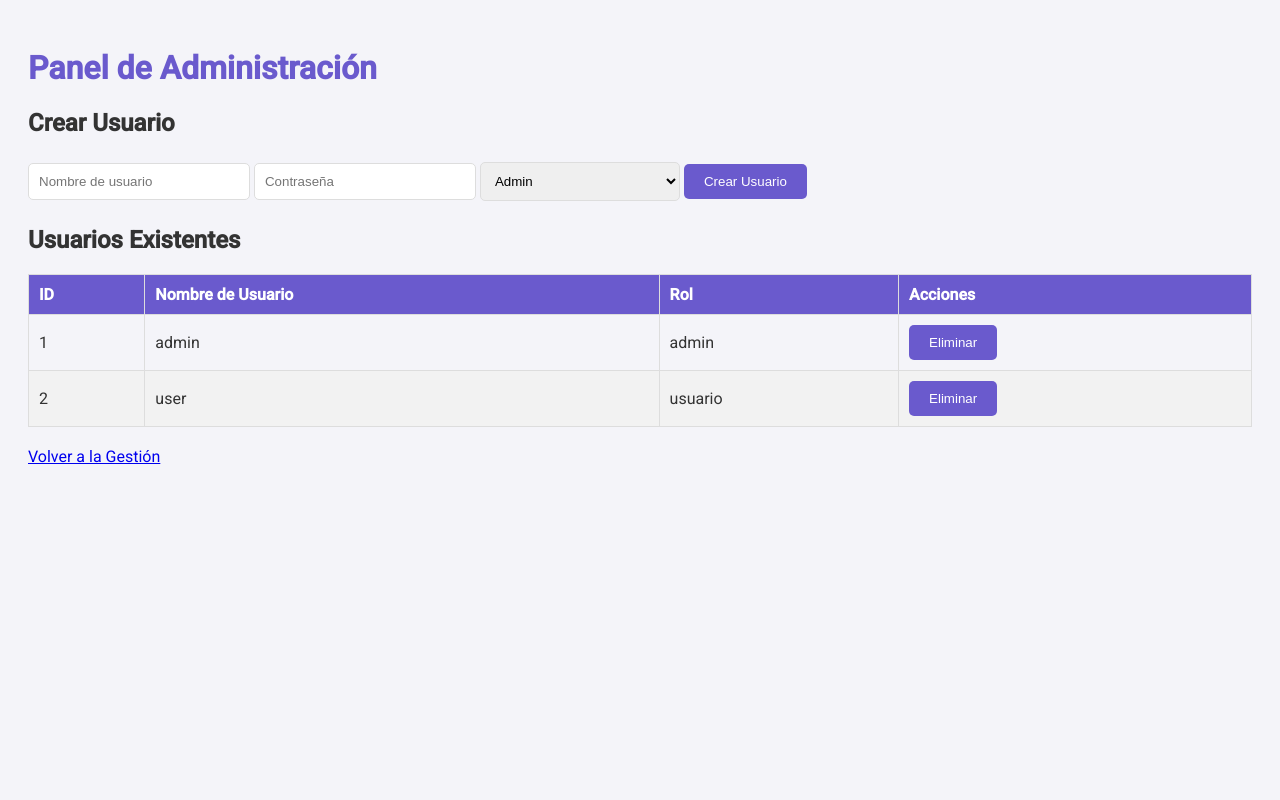
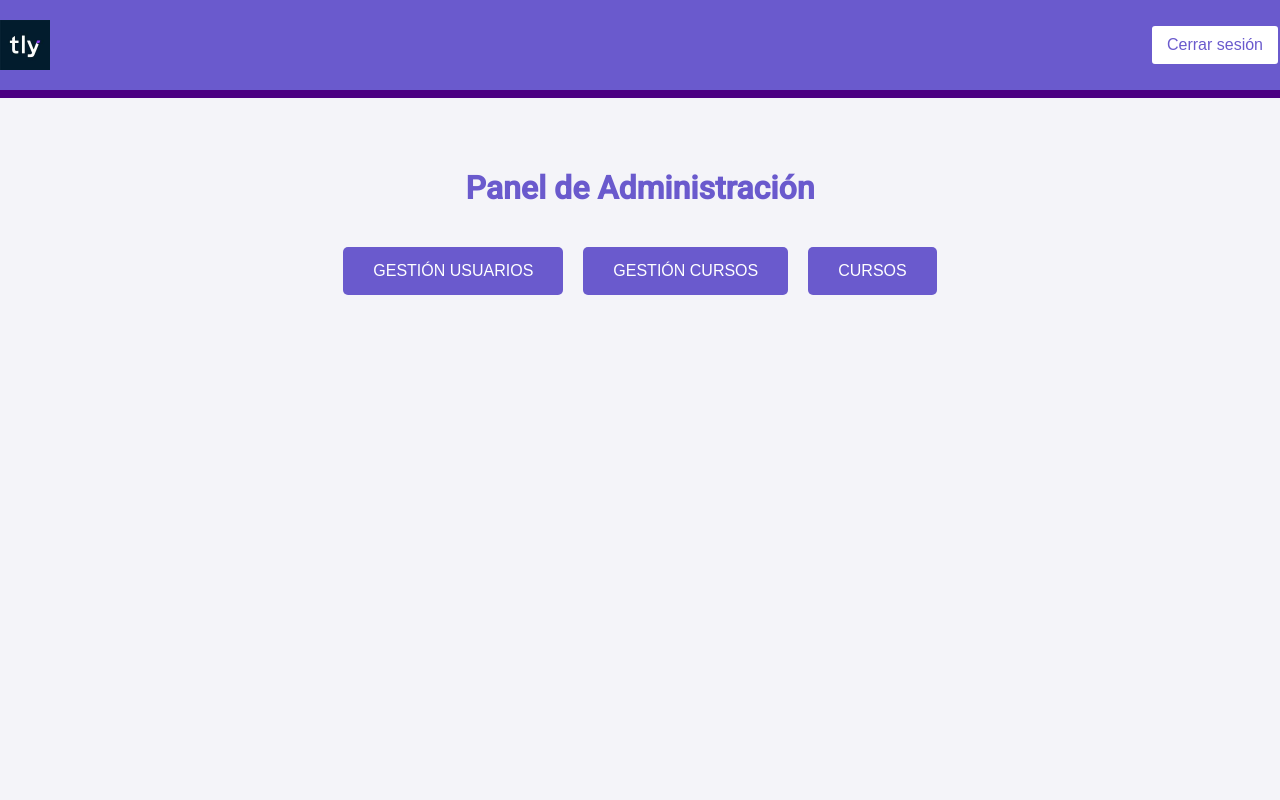
Before and after one commit to gabrielaranda8/edu-platform, a Flask app: page /admin in a window 1280 px wide. Run offline with Flask 3, Linux system fonts and the light colour scheme; a user stored in the database is signed in.

Commit message:
agregamos mejores practica

```diff
--- a/app/routes/admin.py
+++ b/app/routes/admin.py
@@ -14,22 +14,7 @@
     if current_user.role != 'admin':
         flash("No tienes permisos para acceder a esta página.", "error")
         return redirect(url_for('auth.login'))
-
-    if request.method == 'POST':
-        username = request.form['username']
-        password = request.form['password']
-        role = request.form['role']
-        if User.query.filter_by(username=username).first():
-            flash("El usuario ya existe.", "error")
-        else:
-            user = User(username=username, role=role)
-            user.set_password(password)
-            db.session.add(user)
-            db.session.commit()
-            flash(f"Usuario '{username}' creado exitosamente con rol '{role}'.", "success")
-
-    users = User.query.all()
-    return render_template('admin.html', users=users)
+    return render_template('admin.html')
 
 @admin_bp.route('/admin/delete/<int:user_id>', methods=['POST'])
 @login_required
@@ -45,7 +30,34 @@
         flash(f"Usuario '{user.username}' eliminado exitosamente.", "success")
     else:
         flash("Usuario no encontrado.", "error")
-    return redirect(url_for('admin.admin'))
+    return redirect(url_for('admin.dashboard_users'))
+
+# Ruta del dashboard_users
+@admin_bp.route('/admin/dashboard_users', methods=['GET', 'POST'])
+@login_required
+def dashboard_users():
+    if current_user.role != 'admin':
+        flash("No tienes permisos para acceder a esta página.", "error")
+        return redirect(url_for('auth.login'))
+
+    if request.method == 'POST':
+        username = request.form.get('username')
+        password = request.form.get('password')
+        role = request.form.get('role')
+
+        if not username or not password or not role:
+            flash("Todos los campos son obligatorios.", "error")
+        elif User.query.filter_by(username=username).first():
+            flash("El usuario ya existe.", "error")
+        else:
+            user = User(username=username, role=role)
+            user.set_password(password)  # Asegúrate de que esta función está bien definida
+            db.session.add(user)
+            db.session.commit()
+            flash(f"Usuario '{username}' creado exitosamente con rol '{role}'.", "success")
+
+    users = User.query.all()
+    return render_template('dashboard_users.html', users=users)
 
 # Importar los módulos aquí, después de haber definido el Blueprint
 from . import auth, courses
--- a/app/routes/auth.py
+++ b/app/routes/auth.py
@@ -1,4 +1,3 @@
-# auth.py
 from flask import Blueprint, render_template, request, redirect, url_for, flash
 from flask_login import login_user, logout_user, current_user, login_required
 from ..models import User
@@ -18,9 +17,7 @@
             login_user(user)
             flash("Has iniciado sesión correctamente.", "success")
             if user.role == 'admin':
-                return redirect(url_for('admin.admin'))
-            elif user.role == 'gestion':
-                return redirect(url_for('courses.gestion'))
+                return redirect(url_for('admin.admin'))  # Redirigir al dashboard del admin
             else:
                 return redirect(url_for('courses.cursos'))
         else:
--- a/app/templates/admin.html
+++ b/app/templates/admin.html
@@ -1,130 +1,108 @@
 <!DOCTYPE html>
-<html lang="en">
+<html lang="es">
 <head>
     <meta charset="UTF-8">
     <meta name="viewport" content="width=device-width, initial-scale=1.0">
-    <title>Admin Panel</title>
+    <title>Admin Dashboard</title>
     <link href="https://fonts.googleapis.com/css2?family=Roboto:wght@400;500&display=swap" rel="stylesheet">
     <style>
         body {
             font-family: 'Roboto', sans-serif;
             background-color: #f4f4f9;
             color: #333;
+            margin: 0;
+            padding: 0;
+            display: flex;
+            flex-direction: column;
+            align-items: center;
+            min-height: 100vh;
+        }
+
+        /* Encabezado */
+        .header {
+            display: flex;
+            justify-content: space-between;
+            align-items: center;
+            width: 100%;
+            padding: 20px;
+            background-color: #6a5acd;
+            border-bottom: 8px solid #4b0082;
+        }
+
+        .logo {
+            height: 50px;
+        }
+
+        .logout-button button {
+            background-color: #fff;
+            color: #6a5acd;
+            border: 2px solid #6a5acd;
+            padding: 10px 15px;
+            font-size: 16px;
+            border-radius: 5px;
+            cursor: pointer;
+            transition: 0.3s;
+        }
+
+        .logout-button button:hover {
+            background-color: #6a5acd;
+            color: #fff;
+        }
+
+        /* Contenido principal */
+        .dashboard {
+            text-align: center;
+            margin-top: 50px;
+        }
+
+        .dashboard h1 {
+            color: #6a5acd;
+            margin-bottom: 20px;
+        }
+
+        .dashboard-buttons {
+            display: flex;
+            justify-content: center;
+            flex-wrap: wrap;
+            gap: 20px;
             padding: 20px;
         }
-        h1 {
-            color: #6a5acd;
-        }
-        .flash-message {
-            padding: 10px;
-            margin: 10px 0;
-            border-radius: 5px;
-        }
-        .flash-message.success {
-            background-color: #d4edda;
-            color: #155724;
-        }
-        .flash-message.error {
-            background-color: #f8d7da;
-            color: #721c24;
-        }
-        table {
-            width: 100%;
-            border-collapse: collapse;
-            margin: 20px 0;
-        }
-        table, th, td {
-            border: 1px solid #ddd;
-        }
-        th, td {
-            padding: 10px;
-            text-align: left;
-        }
-        th {
-            background-color: #6a5acd;
-            color: white;
-        }
-        tr:nth-child(even) {
-            background-color: #f2f2f2;
-        }
-        .form-container {
-            margin: 20px 0;
-        }
-        input[type="text"], input[type="password"], select {
-            padding: 10px;
-            margin: 5px 0;
-            width: 200px;
-            border: 1px solid #ddd;
-            border-radius: 5px;
-        }
-        button {
-            padding: 10px 20px;
+
+        .dashboard-buttons button {
+            padding: 15px 30px;
             background-color: #6a5acd;
             color: white;
             border: none;
             border-radius: 5px;
             cursor: pointer;
+            font-size: 16px;
+            transition: background-color 0.3s;
         }
-        button:hover {
+
+        .dashboard-buttons button:hover {
             background-color: #5a4acd;
         }
     </style>
 </head>
 <body>
-    <h1>Panel de Administración</h1>
-
-    <!-- Mensajes flash -->
-    {% with messages = get_flashed_messages(with_categories=True) %}
-        {% if messages %}
-            {% for category, message in messages %}
-                <div class="flash-message {{ category }}">{{ message }}</div>
-            {% endfor %}
-        {% endif %}
-    {% endwith %}
-
-    <!-- Formulario para crear usuarios -->
-    <div class="form-container">
-        <h2>Crear Usuario</h2>
-        <form method="POST" action="{{ url_for('admin.admin') }}">
-            <input type="text" name="username" placeholder="Nombre de usuario" required>
-            <input type="password" name="password" placeholder="Contraseña" required>
-            <select name="role" required>
-                <option value="admin">Admin</option>
-                <option value="gestion">Gestión</option>
-                <option value="usuario">Usuario</option>
-            </select>
-            <button type="submit">Crear Usuario</button>
-        </form>
+    <!-- Encabezado con logo y botón de cerrar sesión -->
+    <div class="header">
+        <img src="{{ url_for('static', filename='resources/logo.png') }}" alt="Logo de la Empresa" class="logo">
+        <div class="logout-button">
+            <form method="POST" action="{{ url_for('auth.logout') }}">
+                <button type="submit">Cerrar sesión</button>
+            </form>
+        </div>
     </div>
 
-    <!-- Lista de usuarios -->
-    <h2>Usuarios Existentes</h2>
-    <table>
-        <thead>
-            <tr>
-                <th>ID</th>
-                <th>Nombre de Usuario</th>
-                <th>Rol</th>
-                <th>Acciones</th>
-            </tr>
-        </thead>
-        <tbody>
-            {% for user in users %}
-                <tr>
-                    <td>{{ user.id }}</td>
-                    <td>{{ user.username }}</td>
-                    <td>{{ user.role }}</td>
-                    <td>
-                        <form method="POST" action="{{ url_for('admin.delete_user', user_id=user.id) }}" style="display:inline;">
-                            <button type="submit">Eliminar</button>
-                        </form>
-                    </td>
-                </tr>
-            {% endfor %}
-        </tbody>
-    </table>
-
-    <!-- Enlace para volver a la gestión -->
-    <p><a href="{{ url_for('courses.gestion') }}">Volver a la Gestión</a></p>
+    <!-- Panel de administración -->
+    <div class="dashboard">
+        <h1>Panel de Administración</h1>
+        <div class="dashboard-buttons">
+            <button onclick="window.location.href='{{ url_for('admin.dashboard_users') }}'">GESTIÓN USUARIOS</button>
+            <button onclick="window.location.href='{{ url_for('courses.gestion') }}'">GESTIÓN CURSOS</button>
+            <button onclick="window.location.href='{{ url_for('courses.cursos') }}'">CURSOS</button>
+        </div>
+    </div>
 </body>
 </html>
```
Also changed, not shown: app/routes/courses.py (+7 -0 lines), app/templates/dashboard_users.html (added, +184 -0 lines), app/templates/gestion.html (+57 -12 lines), instance/morphy.db.
